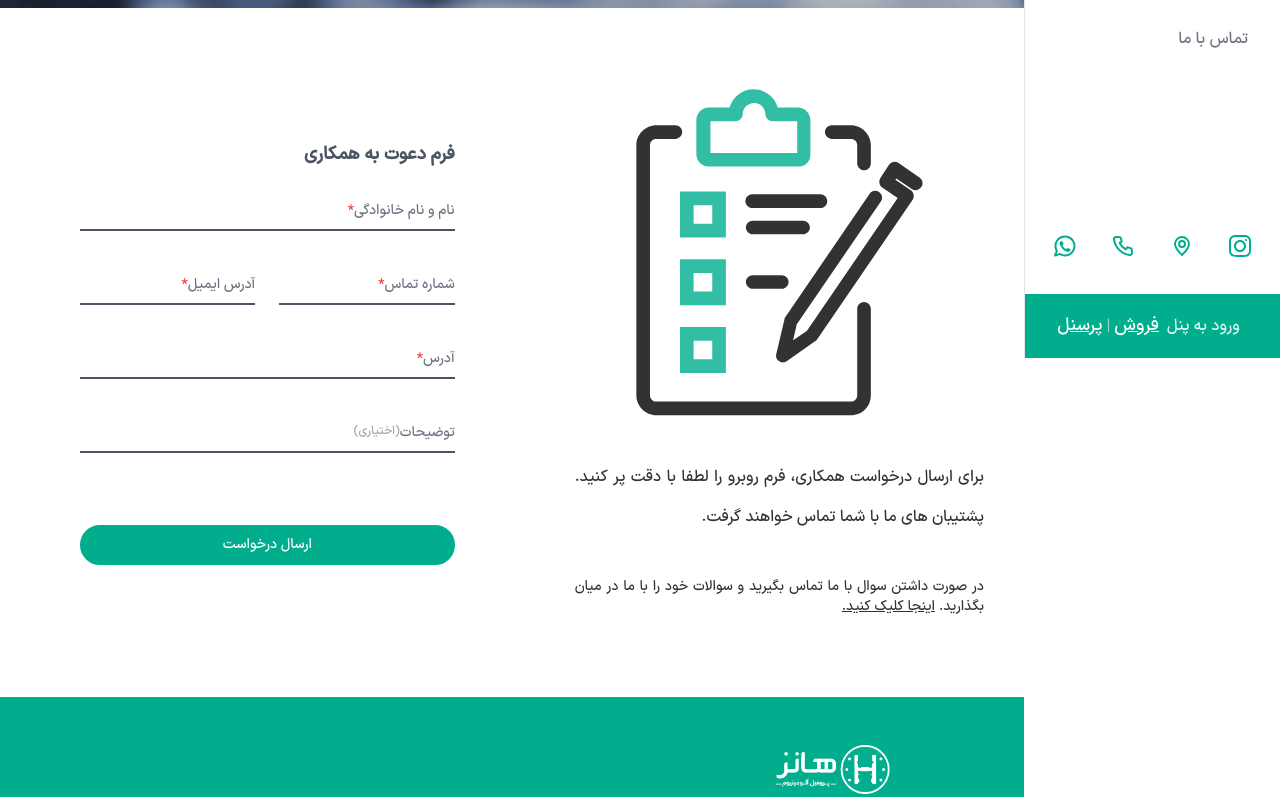
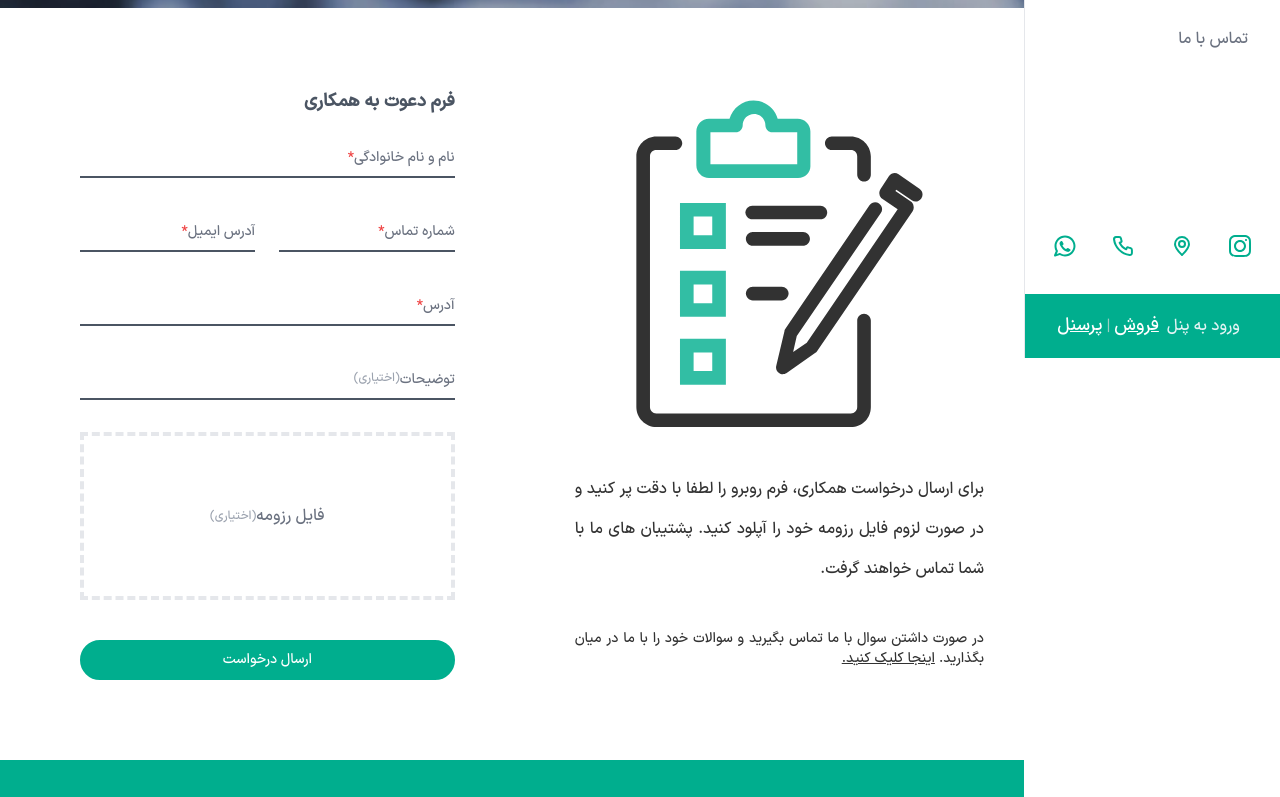
Before and after one commit to zahra-hsb/hanz-, a Next.js app: page /assist in a window 1280 px wide. Shown: the part 442-1239 px from the top of the page. Built offline with nearby package versions, Linux system fonts and the light colour scheme.

Commit message:
file upload created

```diff
--- a/src/components/agencyComponents/AssistForm/index.jsx
+++ b/src/components/agencyComponents/AssistForm/index.jsx
@@ -99,6 +99,11 @@ const AssistForm = () => {
                         <input value={values.message} name='message' onChange={handleChange} type="text" id="floating_repeat_password" className="block py-2.5 px-0 w-full text-sm text-gray-900 bg-transparent border-0 border-b-2 border-gray-600 appearance-none focus:outline-none focus:ring-0 focus:border-green peer" placeholder=" " />
                         <label htmlFor="floating_repeat_password" className="peer-focus:font-medium absolute text-sm text-gray-500 duration-300 transform -translate-y-6 scale-75 top-3 -z-10 origin-[0] peer-focus:start-0 rtl:peer-focus:translate-x-1/4 peer-focus:text-green peer-placeholder-shown:scale-100 peer-placeholder-shown:translate-y-0 peer-focus:scale-75 peer-focus:-translate-y-6 flex justify-start"><p>توضیحات</p><p className="text-gray-400 text-xs">(اختیاری)</p></label>
                     </div>
+                    <div className="relative w-full group">
+                        <label htmlFor="fileUpload" className="w-full h-20 border-4 hover:text-green hover:border-green duration-200 border-dashed border- text-gray-500 flex justify-center items-center cursor-pointer  p-20">
+                            <input value={values.message} name='file' onChange={handleChange} type="file" id="fileUpload" className="hidden" placeholder=" " />
+                            <p>فایل رزومه</p><p className="text-gray-400 text-xs">(اختیاری)</p></label>
+                    </div>
                     {status && renderAlert(status)}
                     <button type="submit" className="text-green text-sm lg:text-md px-4 py-2 mt-[40px] rounded-3xl transition-colors text-white hover:text-green bg-green hover:bg-white font-medium w-full text-center border-2 border-green">ارسال درخواست</button>
                 </form>
--- a/src/pages/assist/index.js
+++ b/src/pages/assist/index.js
@@ -12,7 +12,7 @@ const Assist = () => {
                 <div className="w-full sm:p-10 p-10 opacity-80 flex flex-col items-center justify-center text-justify">
                     <Image src={FormIcon} alt="form" />
                     <p className="leading-10">
-                        برای ارسال درخواست همکاری، فرم روبرو را لطفا با دقت پر کنید. پشتیبان های ما با شما تماس خواهند گرفت.
+                        برای ارسال درخواست همکاری، فرم روبرو را لطفا با دقت پر کنید و در صورت لزوم فایل رزومه خود را آپلود کنید. پشتیبان های ما با شما تماس خواهند گرفت.
                     </p>
                     <p className="py-10 text-sm">
                         در صورت داشتن سوال
```
